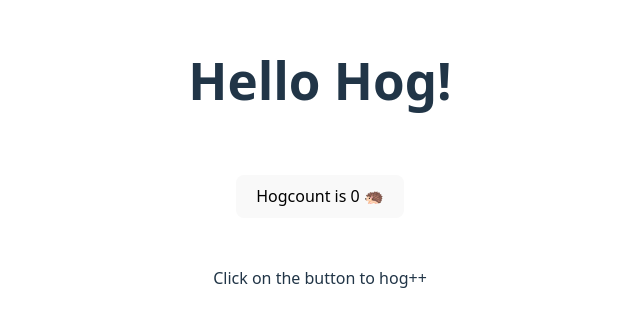
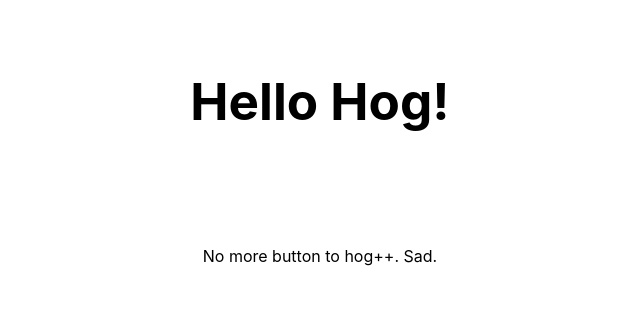
Before and after one commit to holacompu/post-hog-app, a React (Vite) app in the folder vite-hog/: page / in a window 1280 px wide. Shown: the part 238-564 px from the top of the page, without its empty margins (320-960 px from the left). Built offline with nearby package versions, Linux system fonts and the light colour scheme.

Commit message:
Add MantineProvider to App.tsx

```diff
--- /dev/null
+++ b/vite-hog/postcss.config.cjs
@@ -0,0 +1,14 @@
+module.exports = {
+    plugins: {
+      'postcss-preset-mantine': {},
+      'postcss-simple-vars': {
+        variables: {
+          'mantine-breakpoint-xs': '36em',
+          'mantine-breakpoint-sm': '48em',
+          'mantine-breakpoint-md': '62em',
+          'mantine-breakpoint-lg': '75em',
+          'mantine-breakpoint-xl': '88em',
+        },
+      },
+    },
+  };
--- a/vite-hog/src/App.tsx
+++ b/vite-hog/src/App.tsx
@@ -1,5 +1,31 @@
-import { useState } from 'react'
+//import { useState } from 'react'
 import './App.css'
+import '@mantine/core/styles.css';
+
+import { MantineProvider } from '@mantine/core';
+
+export default function App() {
+  return <MantineProvider>{
+
+      (
+        <>
+          <h1>Hello Hog!</h1>
+          <div className="card">
+          </div>
+          <p>
+            No more button to hog++. Sad.
+          </p>
+        </>
+      )
+
+  }</MantineProvider>;
+}
+
+
+
+
+
+{/*
 
 function App() {
   const [count, setCount] = useState(0)
@@ -20,3 +46,5 @@ function App() {
 }
 
 export default App
+
+*/}
```
Also changed, not shown: postcss.config.cjs (deleted, +0 -14 lines).
